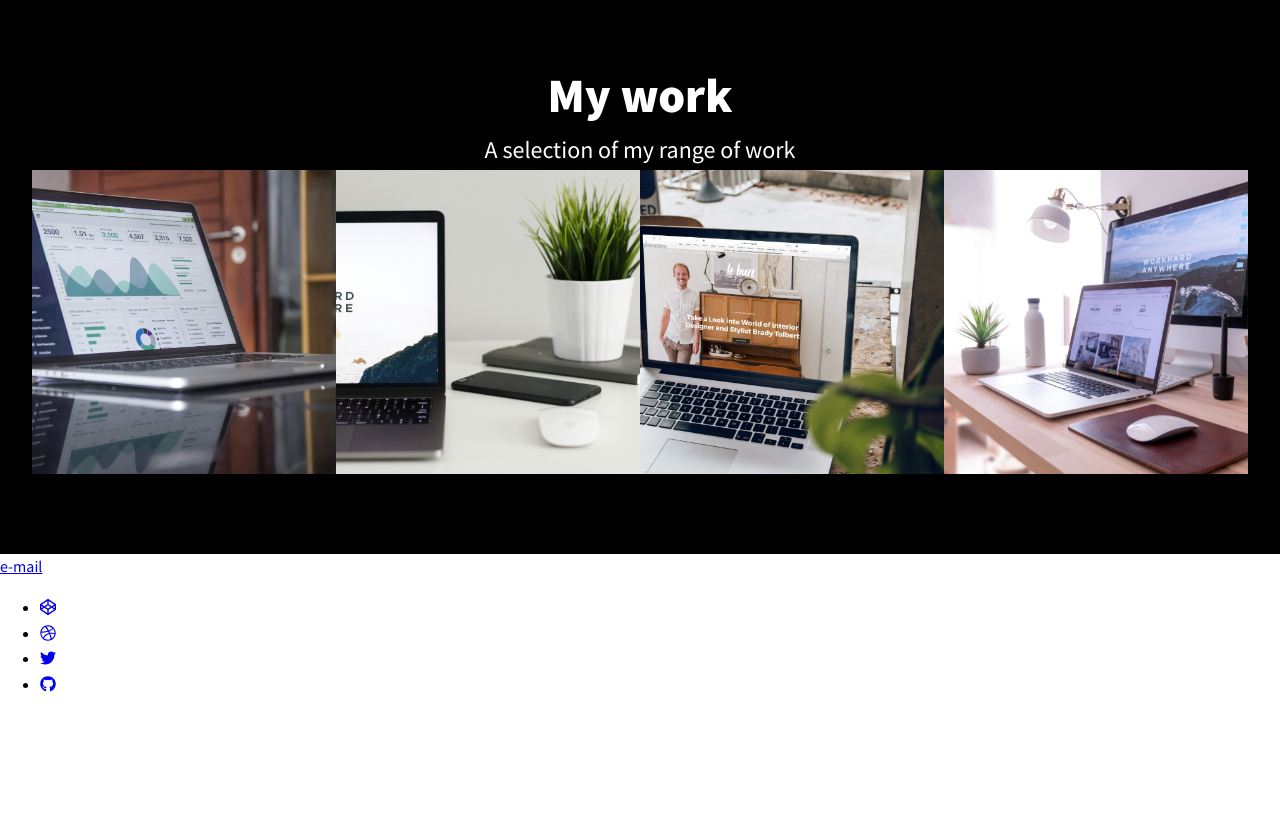
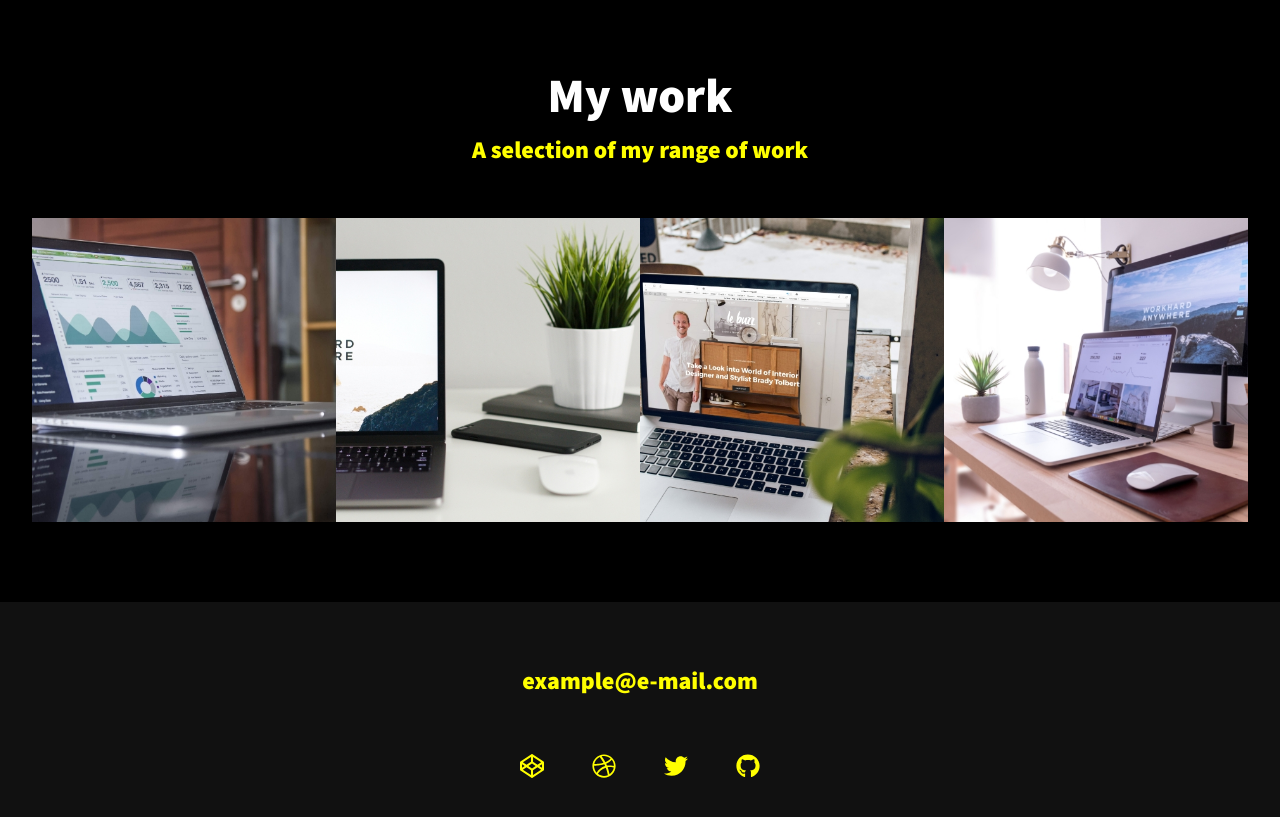
Before and after one commit to Bacell94/newPortfolio, a React (Create React App) app: page / in a window 1280 px wide. Shown: the part 1600-2417 px from the top of the page. Before the commit the page ends 2314 px from the top, so only its background shows below. Built offline with nearby package versions, Linux system fonts and the light colour scheme.

Commit message:
footer css

```diff
--- a/src/components/Footer.js
+++ b/src/components/Footer.js
@@ -1,10 +1,10 @@
-import { FontAwesomeIcon } from '@fortawesome/react-fontawesome'
-import { faCodepen, faDribbble, faTwitter, faGithub } from '@fortawesome/free-brands-svg-icons'
+import { FontAwesomeIcon } from '@fortawesome/react-fontawesome';
+import { faCodepen, faDribbble, faTwitter, faGithub } from '@fortawesome/free-brands-svg-icons';
 
 export default function Footer() {
     return (
-        <footer>
-            <a href="mailto:" class="footer__link">e-mail</a>
+        <footer className='footer'>
+            <a href="mailto:" class="footer__link">example@e-mail.com</a>
             <ul class="social-list">
                 <li class="social-list__item">
                     <a class="social-list__link" href="https://codepen.io">
--- a/src/index.css
+++ b/src/index.css
@@ -108,6 +108,12 @@ h3 { font-size: var(--fs-h1) }
     padding: .25em 1em;
     font-family: var(--ff-secondary);
     margin-bottom: 1em;
+}
+
+.section__subtitle--work {
+    color: var(--clr-accent);
+    font-weight: var(--fw-bold);
+    margin-bottom: 2em;
 }
 
 /* header */
@@ -283,3 +289,47 @@ nav { display: none; }
     transform: scale(1.2);
     opacity: .5;
 }
+/* footer */
+
+.footer {
+    background: #111;
+    color: var(--clr-accent);
+    text-align: center;
+    padding: 2.5em 0;
+    font-size: var(--fs-h3);
+
+}
+
+.footer a {
+    color: inherit;
+    text-decoration: none;
+}
+
+.footer__link {
+    font-weight: var(--fw-bold);
+}
+
+.footer__link:hover,
+.social-list__link:hover {
+    opacity: .7;
+}
+
+.footer__link:hover {
+    text-decoration: underline;
+}
+
+.social-list {
+    list-style: none;
+    display: flex;
+    justify-content: center;
+    margin: 2em 0 0;
+    padding: 0;
+}
+
+.social-list__item {
+    margin: 0 .5em;
+}
+
+.social-list__link {
+    padding: .5em;
+}
```
